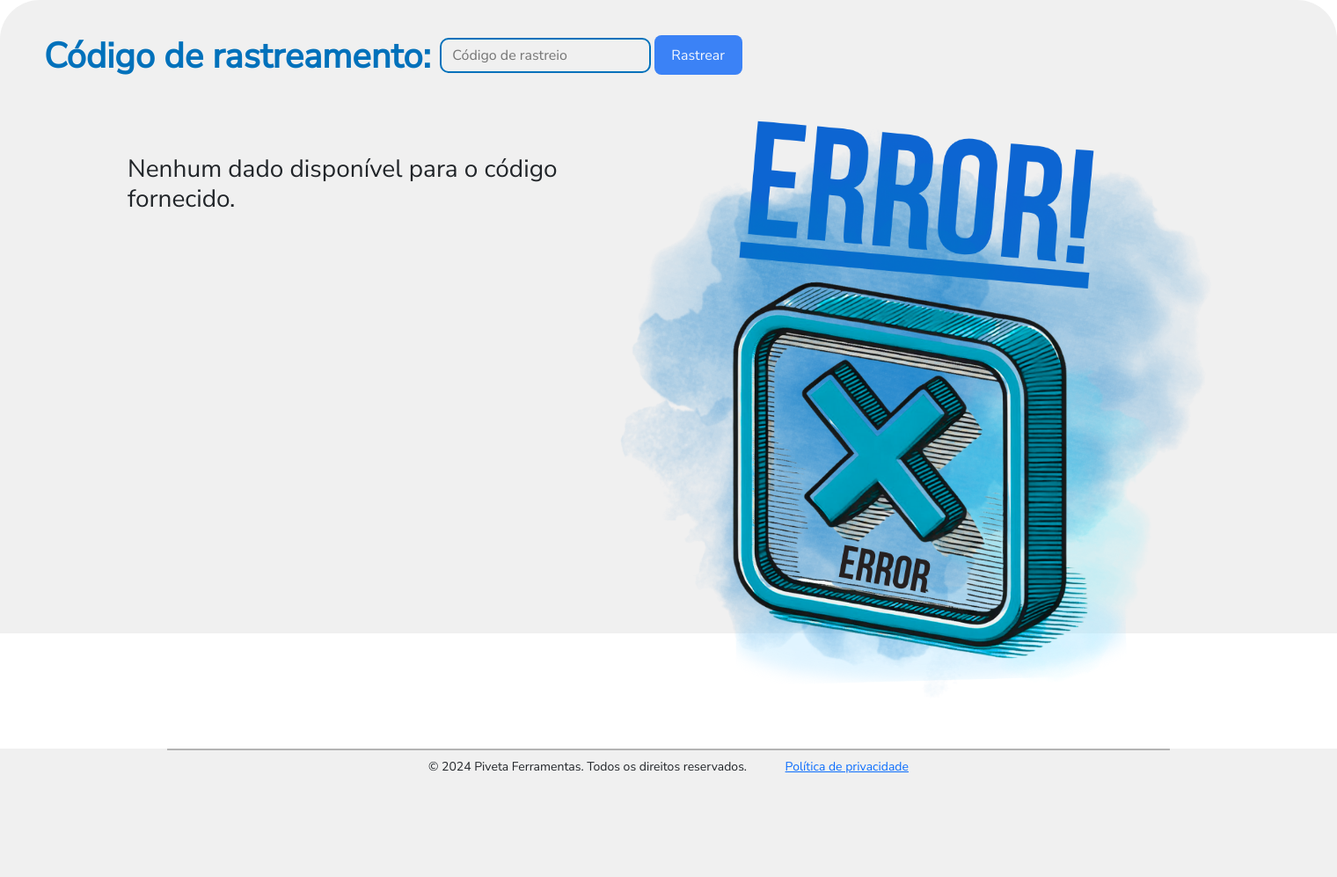
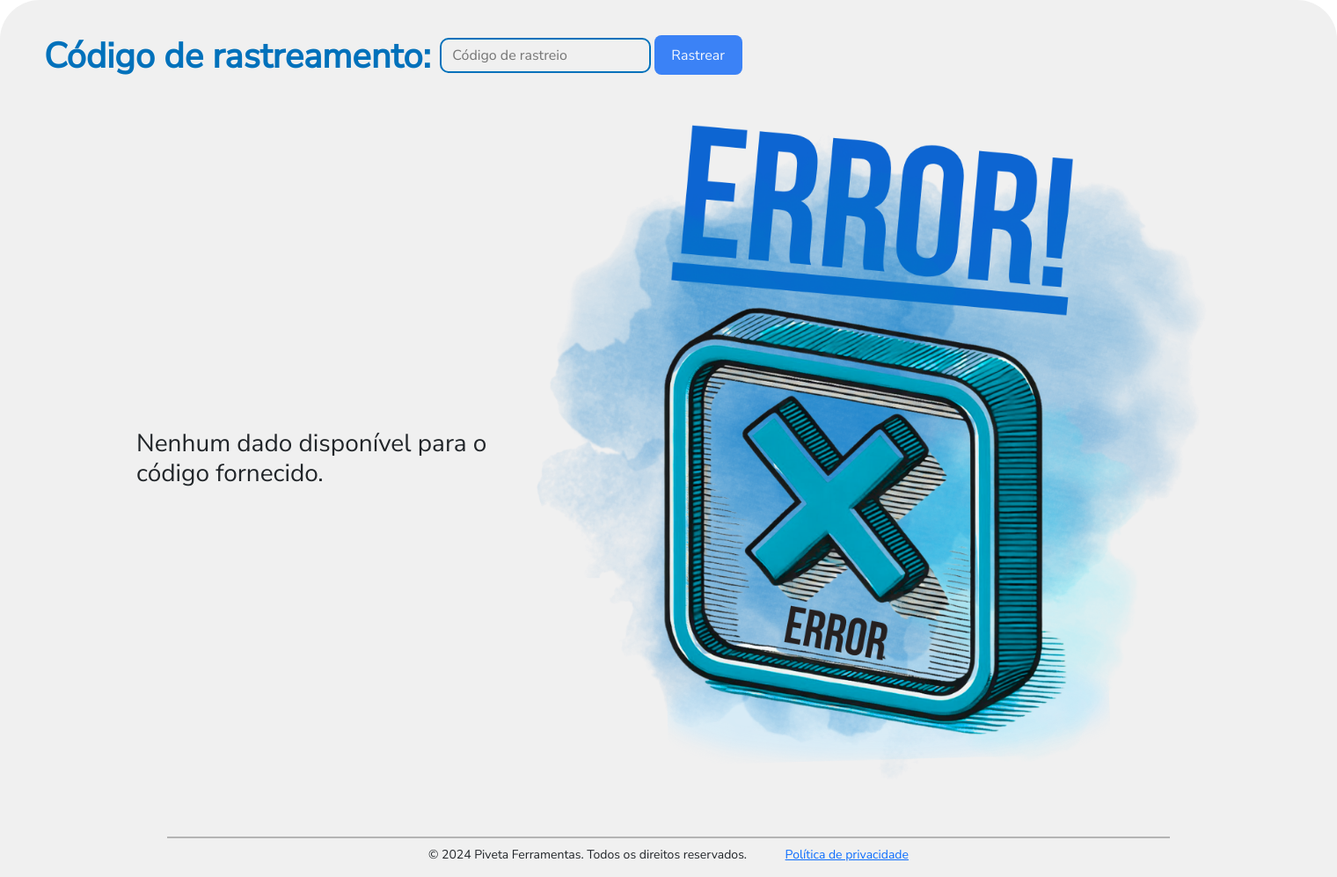
Before and after one commit to EduardoMnzs/Tracking-piveta, a Flask app: page /status in a window 1520 px wide. Shown: the part 75-1072 px from the top of the page at 88% size. Before the commit the page ends 954 px from the top, so only its background shows below. Run offline with Flask 3, Linux system fonts and the light colour scheme.

Commit message:
Rastreio/Status finalizado

```diff
--- a/app/static/css/status.css
+++ b/app/static/css/status.css
@@ -13,7 +13,6 @@
 .background {
     background-color: #F0F0F0;
     border-radius: 45px 45px 0px 0px;
-    height: 90%;
 }
 
 .titulo-rastreio {
@@ -67,7 +66,7 @@
 .status-imagem-container {
     display: flex;
     justify-content: space-between;
-    align-items: flex-start;
+    align-items: center;
 }
 
 .status-column {
@@ -75,14 +74,20 @@
     flex-direction: column;
     margin-left: 145px;
     margin-top: 75px;
+    margin-bottom: 75px;
 }
 
 .status-container {
-    width: 500px;
+    max-width: 100%;
+    width: 100%;
+    max-width: 500px;
     display: flex;
     flex-direction: row;
     align-items: center;
     justify-content: start;
+    margin: 0 auto;
+    padding: 10px;
+    box-sizing: border-box;
 }
 
 .icon-status-background {
@@ -133,7 +138,8 @@
 }
 
 .imagem-status {
-    width: 750px;
+    max-width: 100%;
+    width: 850px;
     margin-right: 100px;
 }
 
@@ -154,3 +160,35 @@
     margin-bottom: 8px;
     border: none !important;
 }
+
+@media only screen and (max-width: 1350px) {
+    .status-imagem-container {
+        display: block;
+    }
+
+    .status-column {
+        margin-left: 0px;
+    }
+
+    .container-imagem-status {
+        justify-content: center;
+    }
+
+    .imagem-status {
+        margin-right: 0px;
+    }
+
+    .home-container {
+        justify-content: center;
+    }
+}
+
+@media only screen and (max-width: 796px) {
+    .input-button-container{
+        display: block;
+    }
+
+    .container-rastreio{
+        margin-left: 0px;
+    }
+}
```
